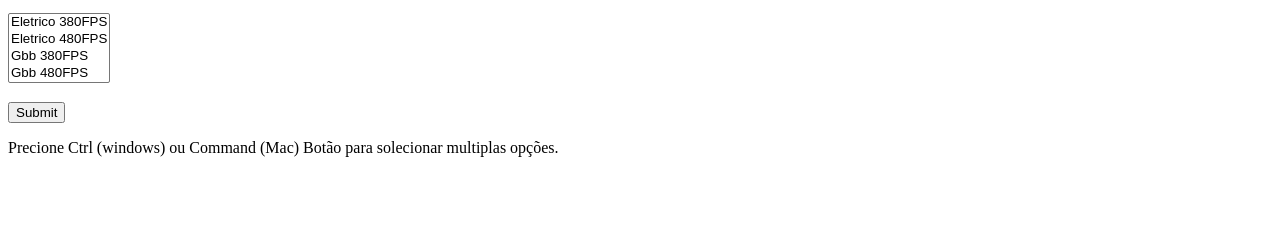
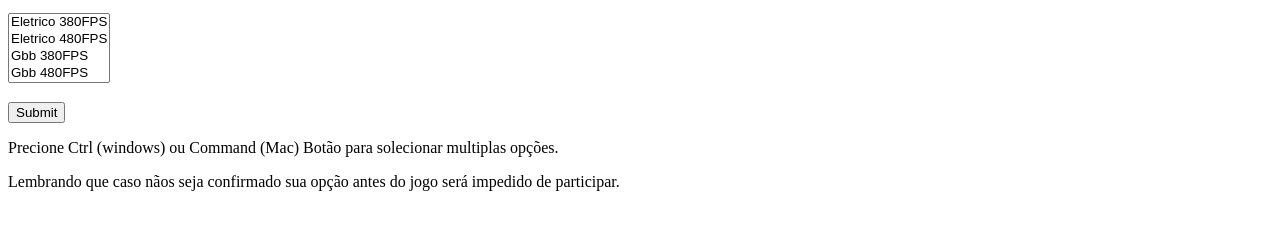
Before and after one commit to Zero4bsolut0/StudyHTML, a plain HTML site: page Index.html in a window 1280 px wide. Shown: the part 396-626 px from the top of the page. Drawn offline with Linux system fonts and the light colour scheme.

Commit message:
Update Index.html

```diff
--- a/Index.html
+++ b/Index.html
@@ -74,6 +74,7 @@
       </form>
 
       <p>Precione Ctrl (windows) ou Command (Mac) Botão para solecionar multiplas opções.</p>
+      <p>Lembrando que caso nãos seja confirmado sua opção antes do jogo será impedido de participar.</p>
         </form>
 </body>
 </html>
```
